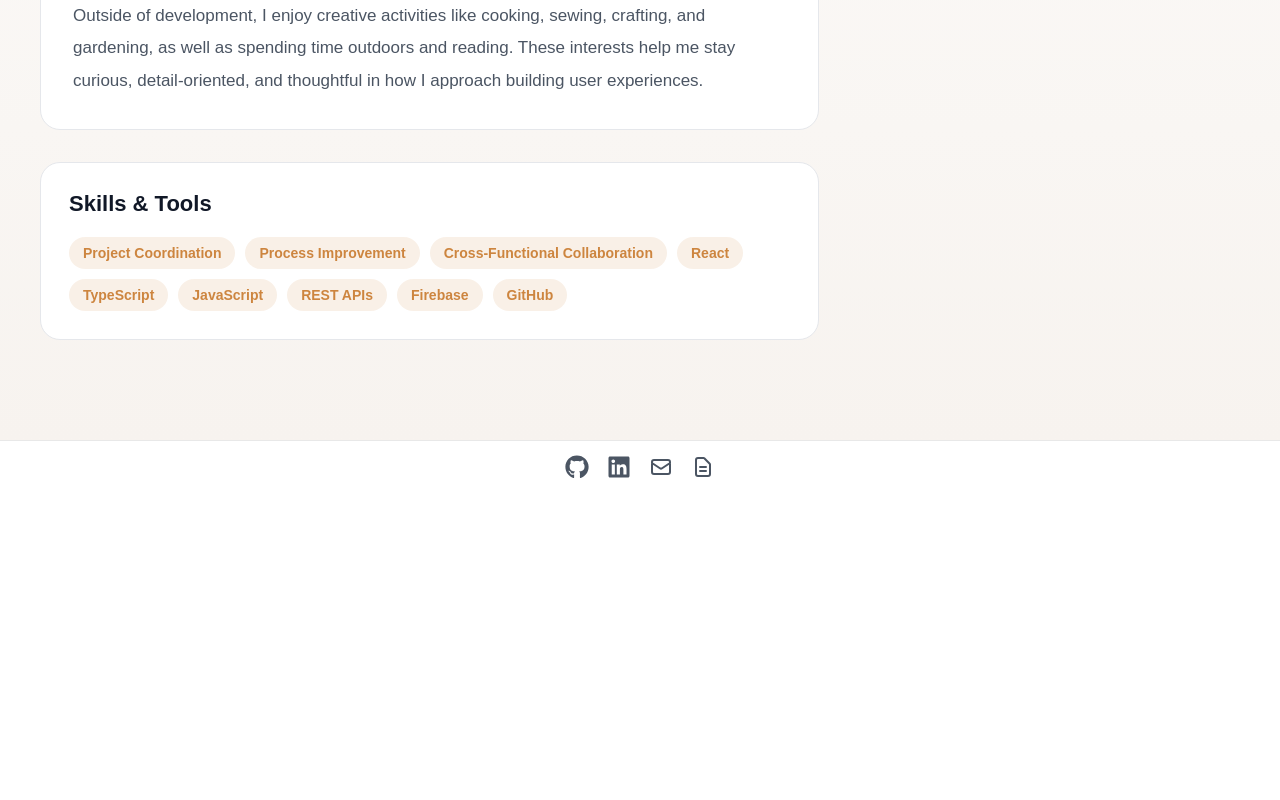
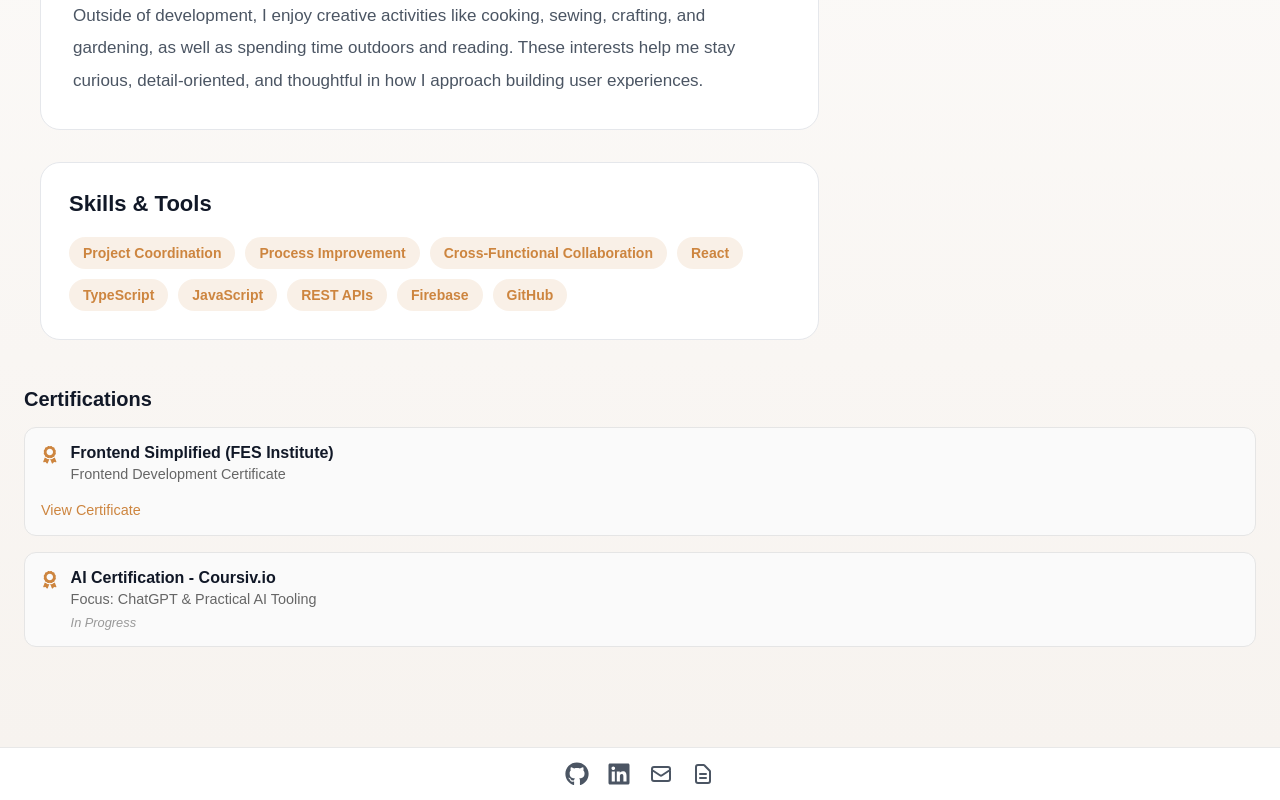
Before and after one commit to momycani/personal-portfolio, a React (Vite) app: page /about in a window 1280 px wide. Shown: the part 920-1720 px from the top of the page. Before the commit the page ends 1413 px from the top, so only its background shows below. Built offline with nearby package versions, Linux system fonts and the light colour scheme.

Commit message:
add FES Certificate

```diff
--- a/src/pages/About.tsx
+++ b/src/pages/About.tsx
@@ -1,5 +1,5 @@
-
 import "../styles/about.css";
+import { FaAward } from "react-icons/fa";
 
 export default function About() {
   return (
@@ -60,6 +60,46 @@ export default function About() {
           </aside>
         </div>
       </section>
+      <section className="about__certifications">
+        <h2 className="about__certifications-title">Certifications</h2>
+
+        <div className="about__certifications-list">
+          <div className="about__certification">
+            <div className="about__certification-header">
+              <FaAward className="about__certification-icon" />
+              <div>
+                <p className="about__certification-name">
+                  Frontend Simplified (FES Institute)
+                </p>
+                <p className="about__certification-detail">
+                  Frontend Development Certificate
+                </p>
+              </div>
+            </div>
+
+            <a
+              href="/fes-certificate.pdf"
+              target="_blank"
+              rel="noopener noreferrer"
+              className="about__certification-link"
+            >
+              View Certificate
+            </a>
+          </div>
+
+          <div className="about__certification">
+            <div className="about__certification-header">
+              <FaAward className="about__certification-icon" />
+              <div>
+                <p className="about__certification-name">AI Certification - Coursiv.io</p>
+                <p className="about__certification-detail">Focus: ChatGPT & Practical AI Tooling</p>
+                <p className="about__certification-status">In Progress</p>
+              </div>
+            </div>
+          </div>
+        </div>
+      </section>
+
     </main>
   );
 }
--- a/src/styles/about.css
+++ b/src/styles/about.css
@@ -102,6 +102,73 @@
   box-shadow: 0 10px 25px rgba(0, 0, 0, 0.08);
 }
 
+.about__certifications {
+  margin-top: 3rem;
+}
+
+.about__certifications-title {
+  font-size: 1.25rem;
+  font-weight: 600;
+  margin-bottom: 1rem;
+}
+
+.about__certifications-list {
+  display: flex;
+  flex-direction: column;
+  gap: 1rem;
+}
+
+.about__certification {
+  padding: 1rem;
+  border: 1px solid #e5e5e5;
+  border-radius: 12px;
+  background-color: #fafafa;
+}
+
+.about__certification-header {
+  display: flex;
+  align-items: flex-start;
+  gap: 0.75rem;
+}
+
+.about__certification-icon {
+  color: peru;
+  font-size: 1.1rem;
+  margin-top: 0.15rem;
+  flex-shrink: 0;
+}
+
+.about__certification-name {
+  font-weight: 600;
+  margin-bottom: 0.25rem;
+}
+
+.about__certification-detail {
+  font-size: 0.9rem;
+  color: #666;
+  margin-bottom: 0.5rem;
+}
+
+.about__certification-link {
+  display: inline-block;
+  margin-top: 0.75rem;
+  font-size: 0.9rem;
+  color: peru;
+  text-decoration: none;
+  font-weight: 500;
+}
+
+.about__certification-link:hover {
+  text-decoration: underline;
+}
+
+.about__certification-status {
+  font-size: 0.8rem;
+  color: #999;
+  font-style: italic;
+  margin-top: 0.25rem;
+}
+
 @media (max-width: 932px) {
   .about__title {
     font-size: 38px;
```
Also changed, not shown: 1 other file (tests, documents, lock files or other folders).
